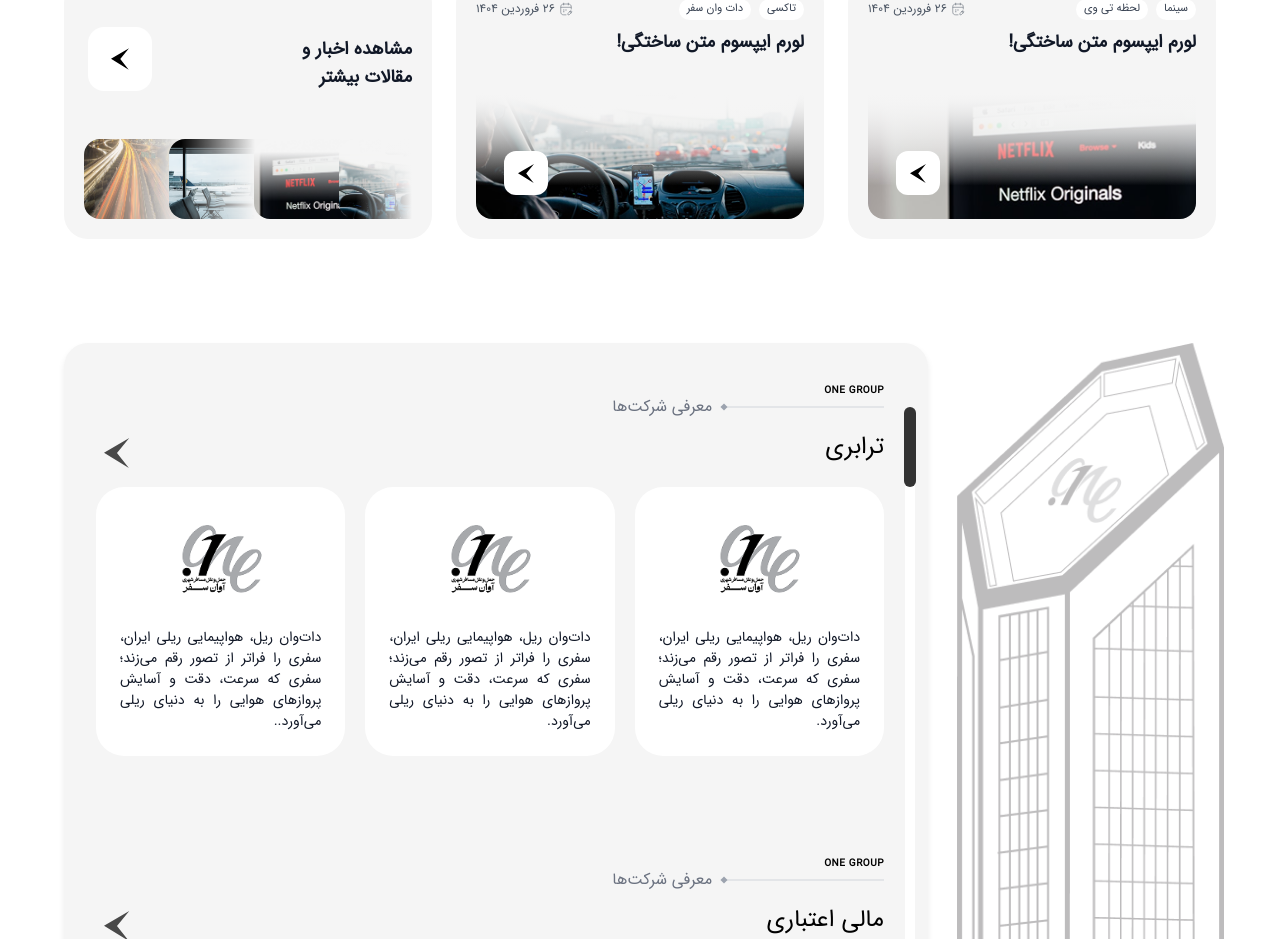
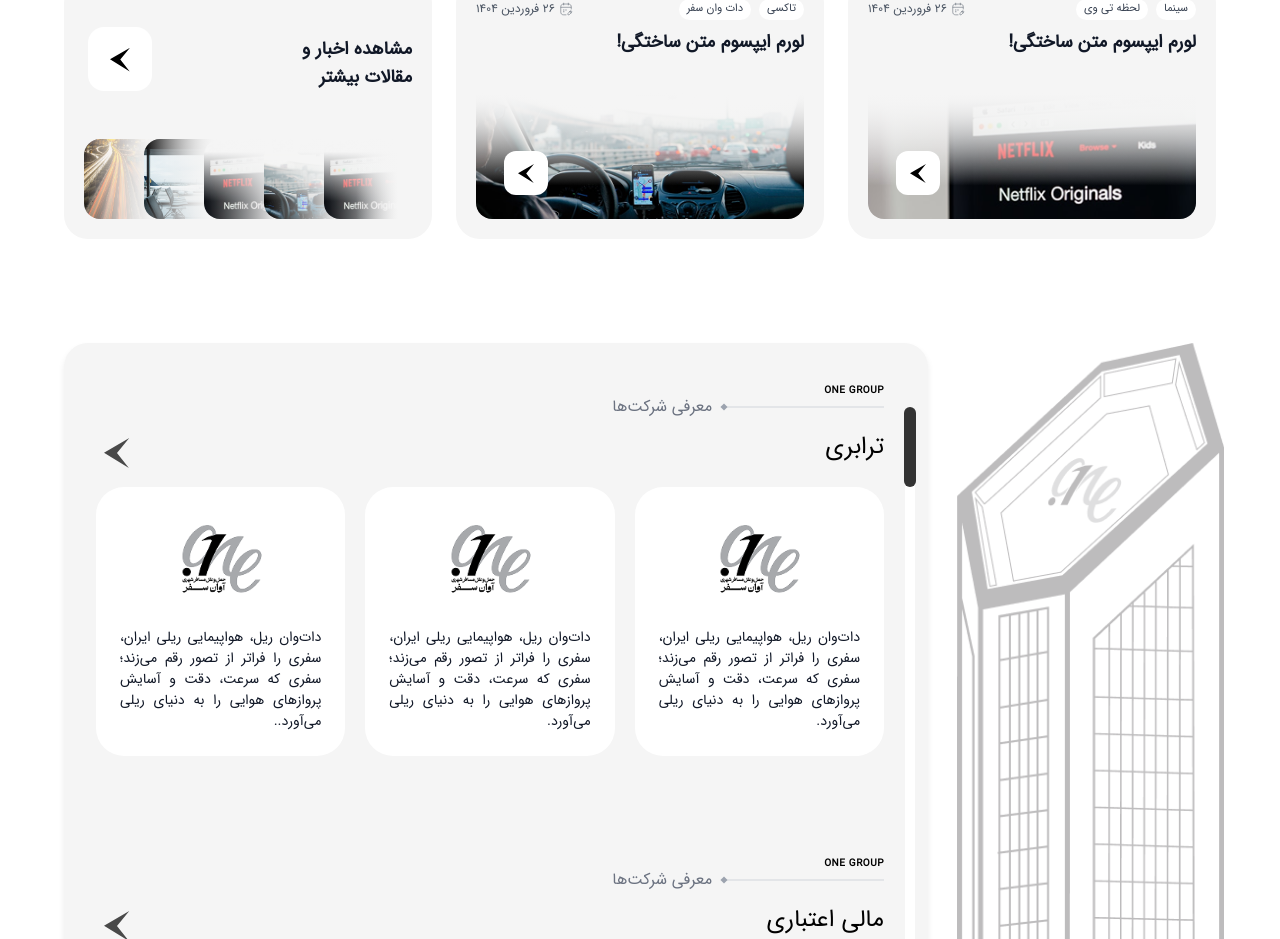
Before and after one commit to nazaniinmehrjoo/.one, a React (Vite) app: page / in a window 1280 px wide. Shown: the part 1919-2858 px from the top of the page. Built offline with nearby package versions, Linux system fonts and the light colour scheme.

Commit message:
Update TagList.jsx

```diff
--- a/src/components/news/TagList.jsx
+++ b/src/components/news/TagList.jsx
@@ -8,7 +8,6 @@ export default function TagList({ items = [], aos, onMoreClick }) {
       className="group relative h-[260px] overflow-hidden rounded-3xl"
     >
       <span aria-hidden="true" className="absolute inset-0 bg-[#F5F5F5]" />
-
       <span
         aria-hidden="true"
         className="
@@ -21,25 +20,26 @@ export default function TagList({ items = [], aos, onMoreClick }) {
       />
 
       <div className="relative z-10 flex h-full flex-col p-4 sm:p-5">
-
         <button
           type="button"
           aria-label="مشاهده اخبار و مقالات بیشتر"
           onClick={onMoreClick}
           className="absolute left-6 top-[3rem] grid h-16 w-16 place-items-center rounded-2xl bg-white z-10"
         >
-          <svg width="18" height="22" viewBox="0 0 16 19" fill="none" xmlns="http://www.w3.org/2000/svg">
+          <svg width="20" height="25" viewBox="0 0 16 19" fill="none" xmlns="http://www.w3.org/2000/svg">
             <path d="M0 9.348L16 0 8.229 9.465 15.755 19 0 9.348Z" fill="black" />
           </svg>
         </button>
 
         <div className="flex-1 flex items-center justify-start text-center">
-          <h5 className="
+          <h5
+            className="
               text-[18px] font-semibold leading-7 text-gray-900 text-right
               transition-colors duration-[1400ms]
               ease-[cubic-bezier(0.22,1,0.36,1)]
               group-hover:text-white
-              ">
+            "
+          >
             مشاهده اخبار و<br />مقالات بیشتر
           </h5>
         </div>
@@ -47,39 +47,77 @@ export default function TagList({ items = [], aos, onMoreClick }) {
           <div className="flex flex-row-reverse items-center">
             {thumbs.map((it, i) => (
               <div
-                key={i}
-                className={`relative h-[80px] w-[99px] shrink-0 overflow-hidden rounded-tl-2xl rounded-bl-2xl
-                              ${i === 0 ? '' : 'me-[-14px]'}`}
+                key={it?.id ?? i}
                 title={it?.title}
+                style={{ backgroundImage: `url(${it?.image})` }}
+                className={`
+                  relative h-[80px] w-[74px] shrink-0 overflow-hidden
+                  bg-center bg-cover
+                  rounded-tl-2xl rounded-bl-2xl
+                  ${i === 0 ? '' : 'me-[-14px]'}
+                `}
               >
-                <img
-                  src={it?.image}
-                  alt={it?.title ?? 'thumbnail'}
-                  className="absolute inset-0 h-full w-full object-cover"
-                  loading="lazy"
-                />
-              </div>
-            ))}
-          </div>
-          <div
+                <span
+                  aria-hidden="true"
                   className="
-                pointer-events-none absolute inset-y-0 right-0 w-14
-                bg-gradient-to-l from-[#F5F5F5] to-transparent
+                    pointer-events-none absolute inset-0
                     opacity-100
                     transition-opacity duration-[1400ms]
                     ease-[cubic-bezier(0.22,1,0.36,1)]
                     group-hover:opacity-0
                   "
+                  style={{
+                    background:
+                      'linear-gradient(270deg, #F5F5F5 0%, rgba(245,245,245,0) 100%)',
+                  }}
                 />
-          <div
+                <span
+                  aria-hidden="true"
                   className="
-                pointer-events-none absolute inset-y-0 right-0 w-14
-                bg-gradient-to-l from-[#141414] to-transparent
+                    pointer-events-none absolute inset-0
                     opacity-0
                     transition-opacity duration-[1400ms]
                     ease-[cubic-bezier(0.22,1,0.36,1)]
                     group-hover:opacity-100
                   "
+                  style={{
+                    background:
+                      'linear-gradient(270deg, #141414 13.32%, rgba(20,20,20,0) 100%)',
+                  }}
+                />
+              </div>
+            ))}
+
+            <div aria-hidden="true" className="shrink-0 w-4 h-[80px]" />
+          </div>
+
+          <span
+            aria-hidden="true"
+            className="
+              pointer-events-none absolute inset-y-0 right-0 w-14 z-10
+              opacity-100
+              transition-opacity duration-[1400ms]
+              ease-[cubic-bezier(0.22,1,0.36,1)]
+              group-hover:opacity-0
+            "
+            style={{
+              background:
+                'linear-gradient(270deg, #F5F5F5 0%, rgba(245,245,245,0) 100%)',
+            }}
+          />
+          <span
+            aria-hidden="true"
+            className="
+              pointer-events-none absolute inset-y-0 right-0 w-14 z-10
+              opacity-0
+              transition-opacity duration-[1400ms]
+              ease-[cubic-bezier(0.22,1,0.36,1)]
+              group-hover:opacity-100
+            "
+            style={{
+              background:
+                'linear-gradient(270deg, #141414 0%, rgba(20,20,20,0) 100%)',
+            }}
           />
         </div>
       </div>
```
Lines whose indentation alone changed are shown as unchanged.
